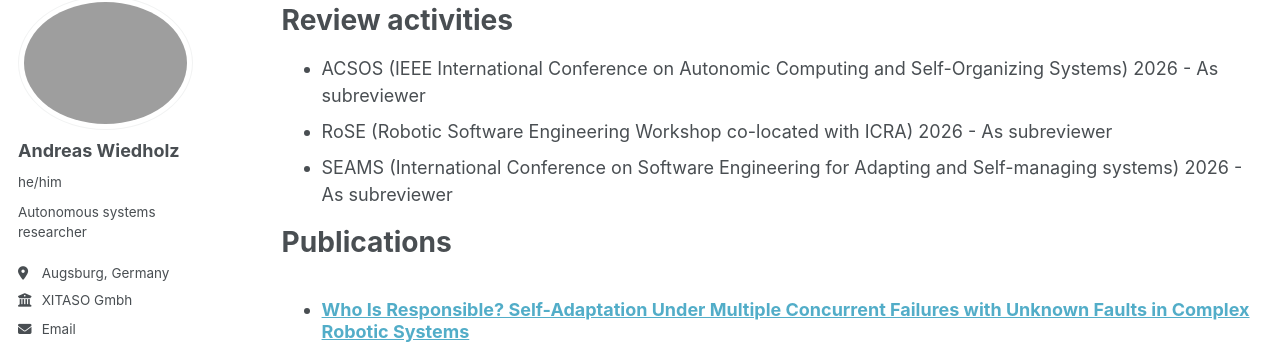
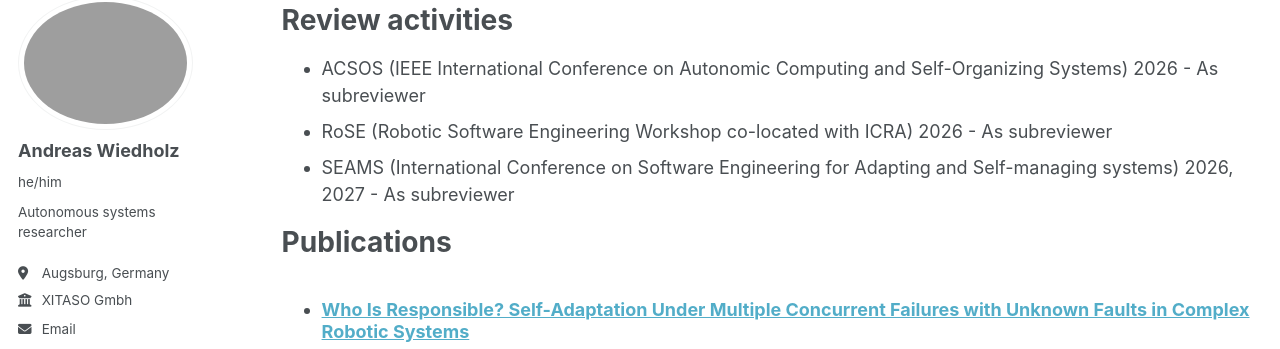
Before and after one commit to awied1404/awied1404.github.io, a Jekyll site: the page built from _pages/cv.md, in a window 1280 px wide and 900 px high, scrolled down 1108 px. Shown: the part 103-452 px from the top of the window. Built offline with Jekyll 4.4.1, drawn with Linux system fonts in a browser that asks for light colours; some web fonts are replaced.

Commit message:
Add subreviewer activity

```diff
--- a/_pages/cv.md
+++ b/_pages/cv.md
@@ -50,7 +50,7 @@ Review activities
 
 - ACSOS (IEEE International Conference on Autonomic Computing and Self-Organizing Systems) 2026 - As subreviewer
 - RoSE (Robotic Software Engineering Workshop co-located with ICRA) 2026 - As subreviewer
-- SEAMS (International Conference on Software Engineering for Adapting and Self-managing systems) 2026 - As subreviewer
+- SEAMS (International Conference on Software Engineering for Adapting and Self-managing systems) 2026, 2027 - As subreviewer
 
 Publications
 ======
```
